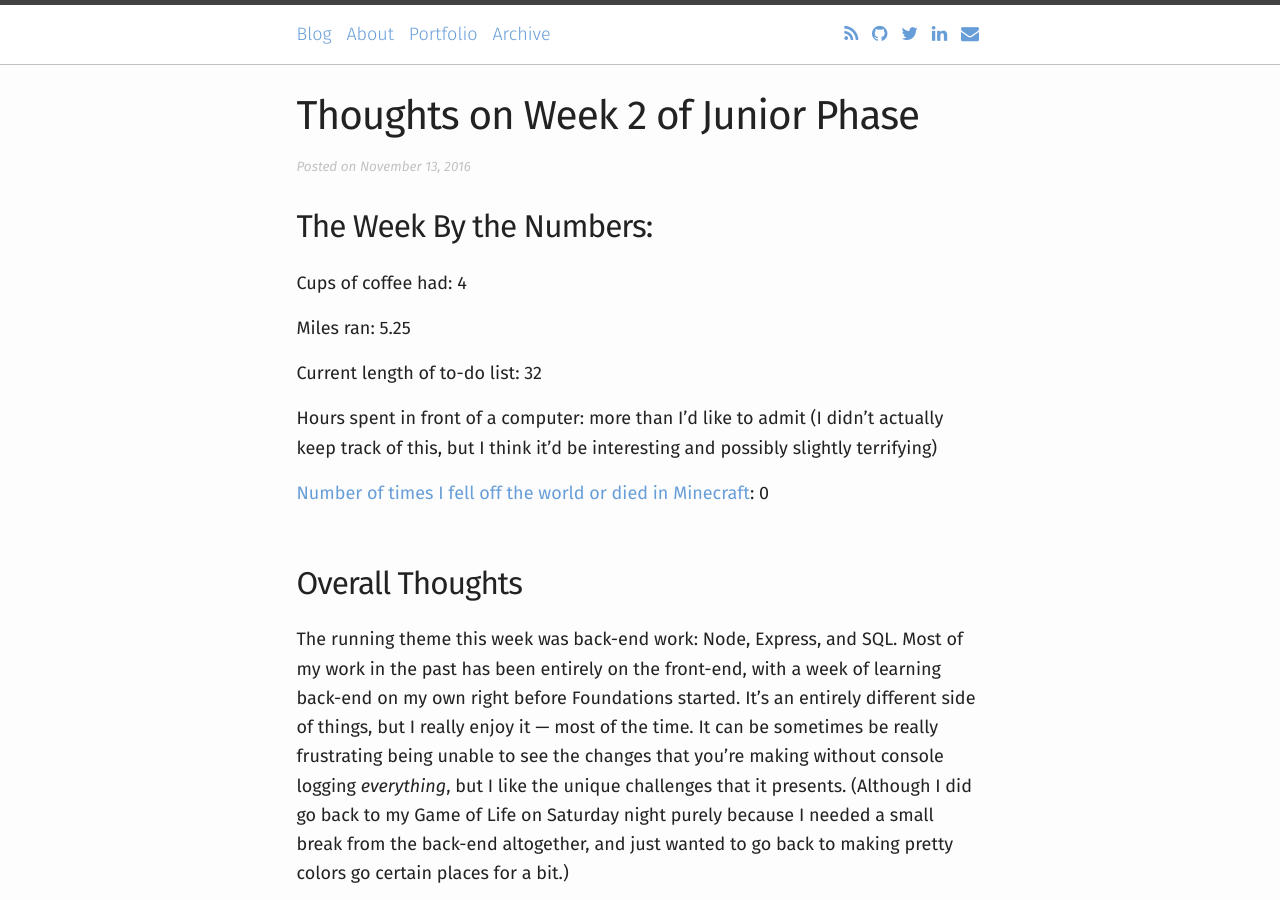
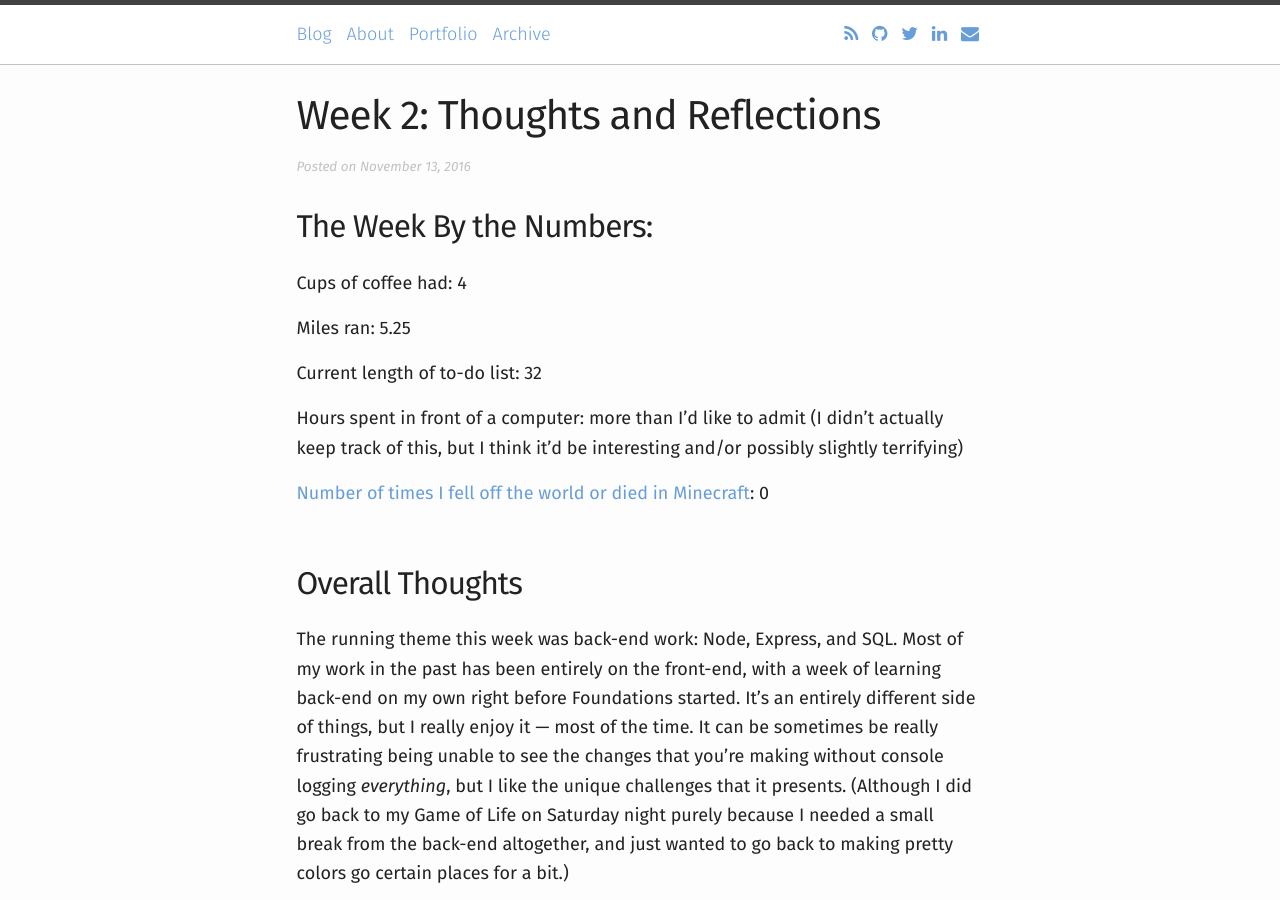
Before and after one commit to bethqiang/bethqiang.github.io, a Jekyll site: the page built from _posts/2016-11-13-fullstack-academy-week-2.md, in a window 1280 px wide and 900 px high. Built offline with Jekyll 4.4.1, drawn with Linux system fonts in a browser that asks for light colours; nearby versions of some CDN libraries.

Commit message:
Change filenames & titles of reflections posts

```diff
--- a/_posts/2016-11-13-thoughts-on-week-2-of-junior-phase.md
+++ b/_posts/2016-11-13-fullstack-academy-week-2.md
@@ -1,7 +1,7 @@
 ---
 layout: post
 comments: true
-title: "Thoughts on Week 2 of Junior Phase"
+title: "Week 2: Thoughts and Reflections"
 date: 2016-11-13 16:30:00 -0500
 description:
 tags: [fullstack academy, junior phase, full stack reflections]
@@ -15,7 +15,7 @@ Miles ran: 5.25
 
 Current length of to-do list: 32
 
-Hours spent in front of a computer: more than I'd like to admit (I didn't actually keep track of this, but I think it'd be interesting and possibly slightly terrifying)
+Hours spent in front of a computer: more than I'd like to admit (I didn't actually keep track of this, but I think it'd be interesting and/or possibly slightly terrifying)
 
 [Number of times I fell off the world or died in Minecraft]({{ site.url }}/2016/11/12/javascript-promises-and-minecraft/){:target="_blank"}: 0
 
```
Also changed, not shown: _posts/2016-11-06-fullstack-academy-week-1.md (renamed from _posts/2016-11-06-thoughts-on-week-1-of-junior-phase.md, +1 -1 lines).
